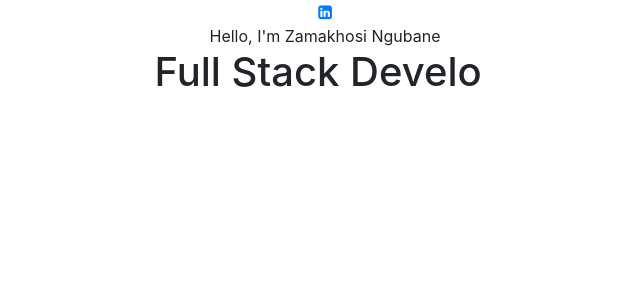
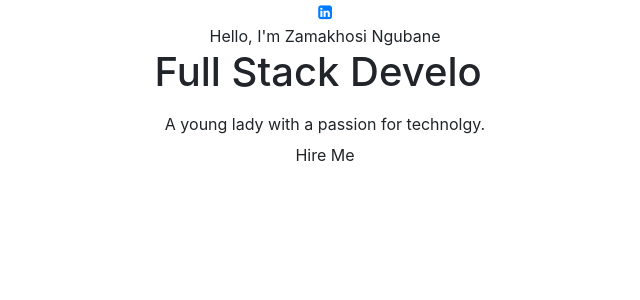
Before and after one commit to zngubane/zamakhosi_profile, a React (Create React App) app: page / in a window 1280 px wide. Shown: the top 300 px of the page, without its empty margins (315-955 px from the left). Built offline with nearby package versions, Linux system fonts and the light colour scheme; a web font is replaced by a local one.

Commit message:
button for hiring and tagline

```diff
--- a/src/PortfolioContainer/Home/Profile.js
+++ b/src/PortfolioContainer/Home/Profile.js
@@ -31,7 +31,16 @@ export default function Profile() {
                         ]}
                         />
                     </h1>
+                    <span className='profile-role-tagline'>
+                        A young lady with a passion for technolgy.
+                    </span>
                 </span>
+            </div>
+            <div className='profile-option'>
+                <button className='btn primary-btn'>
+                    {" "}
+                    Hire Me{" "}
+                </button>
             </div>
          <div className='profile-details'>
 
```
